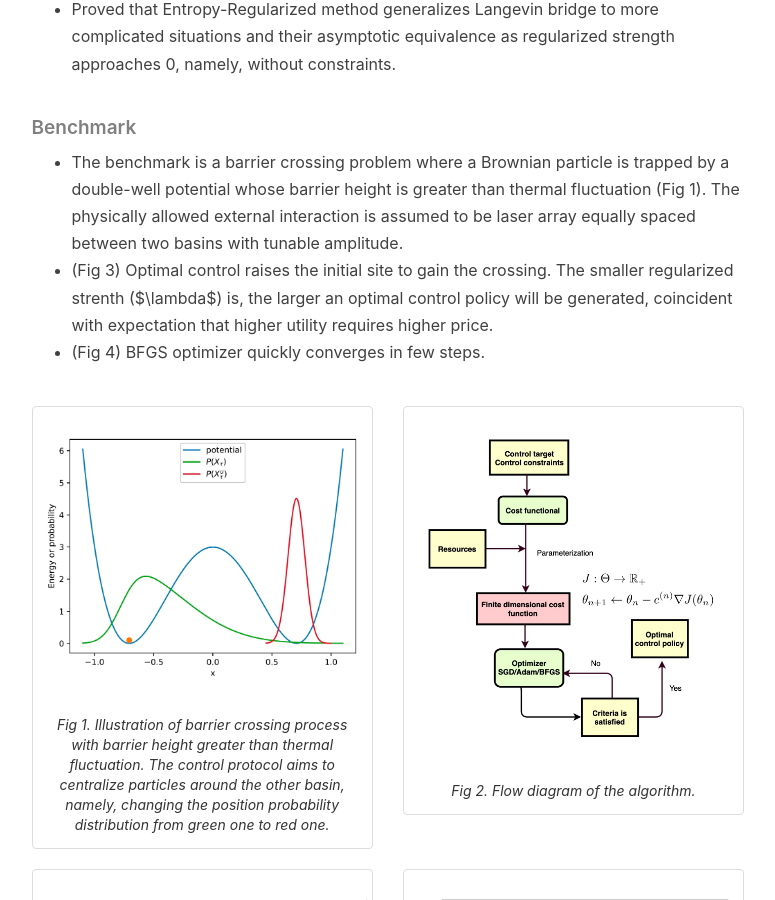
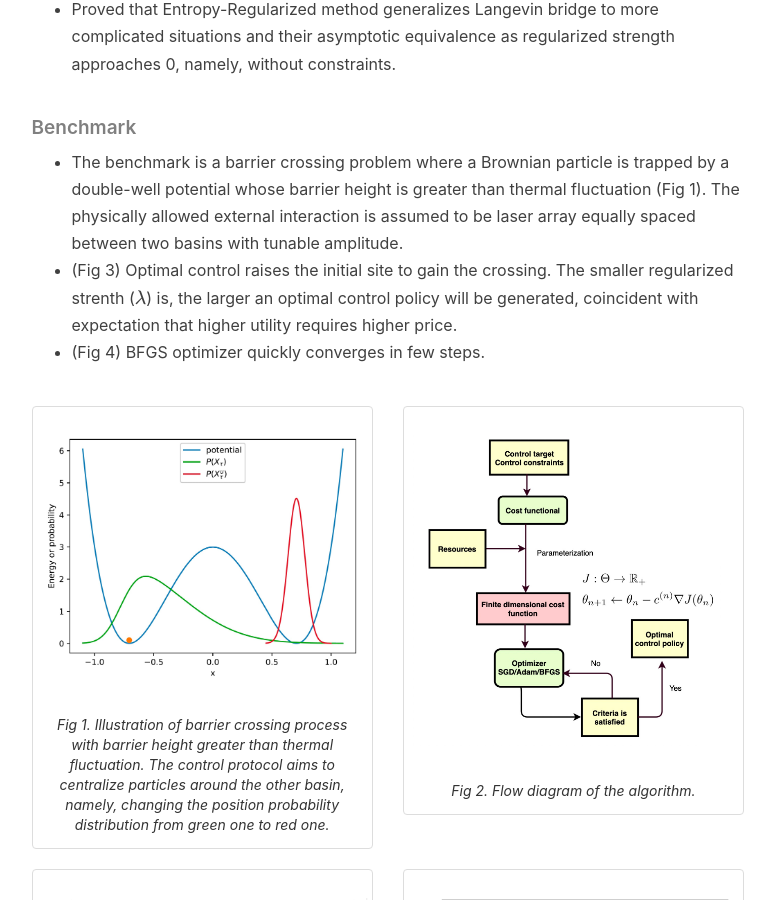
Before and after one commit to dongylaq/dongylaq.github.io, a Jekyll site: the page built from research.html, in a window 1280 px wide and 900 px high, scrolled down 1922 px. Shown: the whole window, without its empty margins (136-911 px from the left). Built offline with Jekyll 4.4.1, drawn with Linux system fonts in a browser that asks for light colours; nearby versions of some CDN libraries; formulas are drawn with MathJax 3; comment, search, counter and statistics services are not loaded.

```diff
--- a/research.html
+++ b/research.html
@@ -62,7 +62,7 @@ header-img: "img/title.jpeg"
     <h5>Benchmark</h5>
     <ul>
         <li>The benchmark is a barrier crossing problem where a Brownian particle is trapped by a double-well potential whose barrier height is greater than thermal fluctuation (Fig 1). The physically allowed external interaction is assumed to be laser array equally spaced between two basins with tunable amplitude.</li>
-        <li>(Fig 3) Optimal control raises the initial site to gain the crossing. The smaller regularized strenth ($\lambda$) is, the larger an optimal control policy will be generated, coincident with expectation that higher utility requires higher price.</li>
+        <li>(Fig 3) Optimal control raises the initial site to gain the crossing. The smaller regularized strenth (\(\lambda\)) is, the larger an optimal control policy will be generated, coincident with expectation that higher utility requires higher price.</li>
         <li>(Fig 4) BFGS optimizer quickly converges in few steps.</li>
     </ul>
     <div class="row">
```
